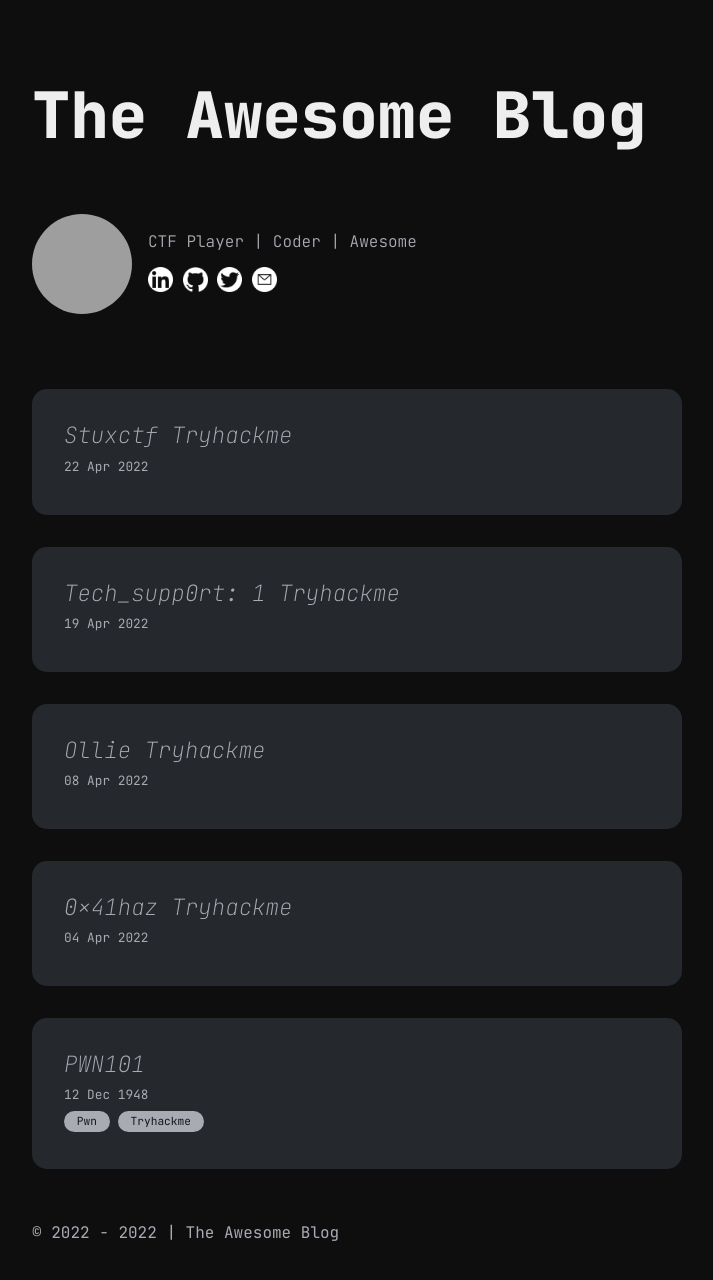
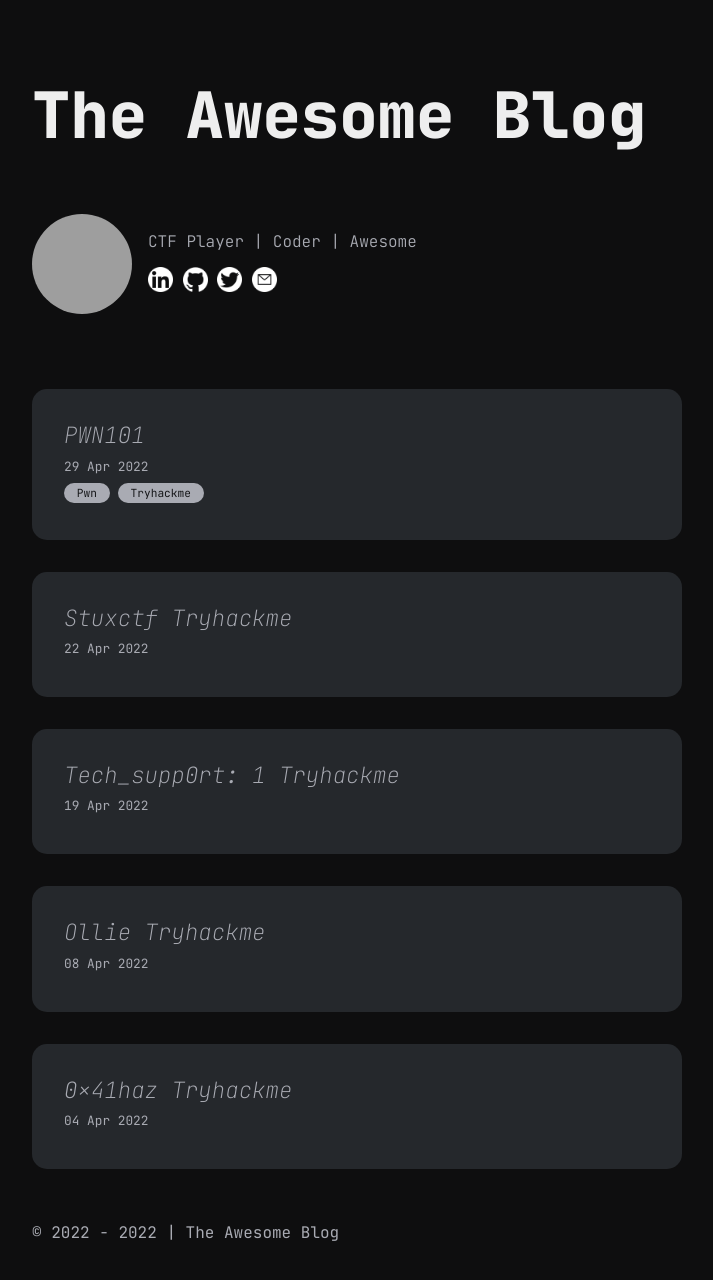
Before and after one commit to VOiD-Ayush/The_Awesome_Blog, a Jekyll site: the page built from index.md, in a window 1280 px wide, cut to the strip 0-1297 px from the top of the page. Shown: the top 1280 px of the strip, without its empty margins (283-996 px from the left). Built offline with Jekyll 4.4.1, drawn with Linux system fonts in a browser that asks for light colours; grey boxes are pictures that could not be loaded.

Commit message:
Update 2022-04-29-PWN101-Tryhackme.md

```diff
--- a/all_collections/_posts/2022-04-29-PWN101-Tryhackme.md
+++ b/all_collections/_posts/2022-04-29-PWN101-Tryhackme.md
@@ -1,7 +1,7 @@
 ---
 layout: post
 title: PWN101
-date: 1948-12-12 10:18:00
+date: 2022-04-29 10:18:00
 categories: [Pwn, Tryhackme]
 ---
 > Void XD
```
